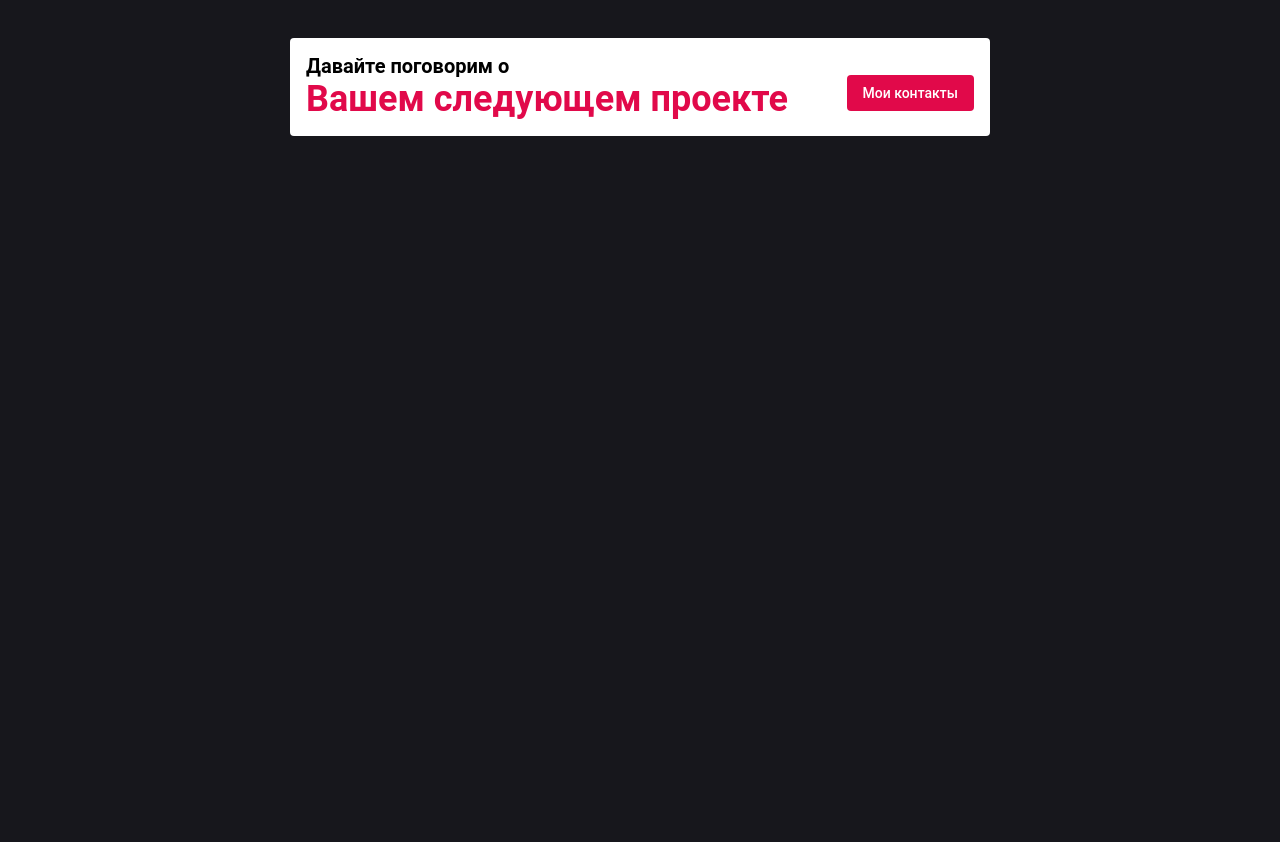
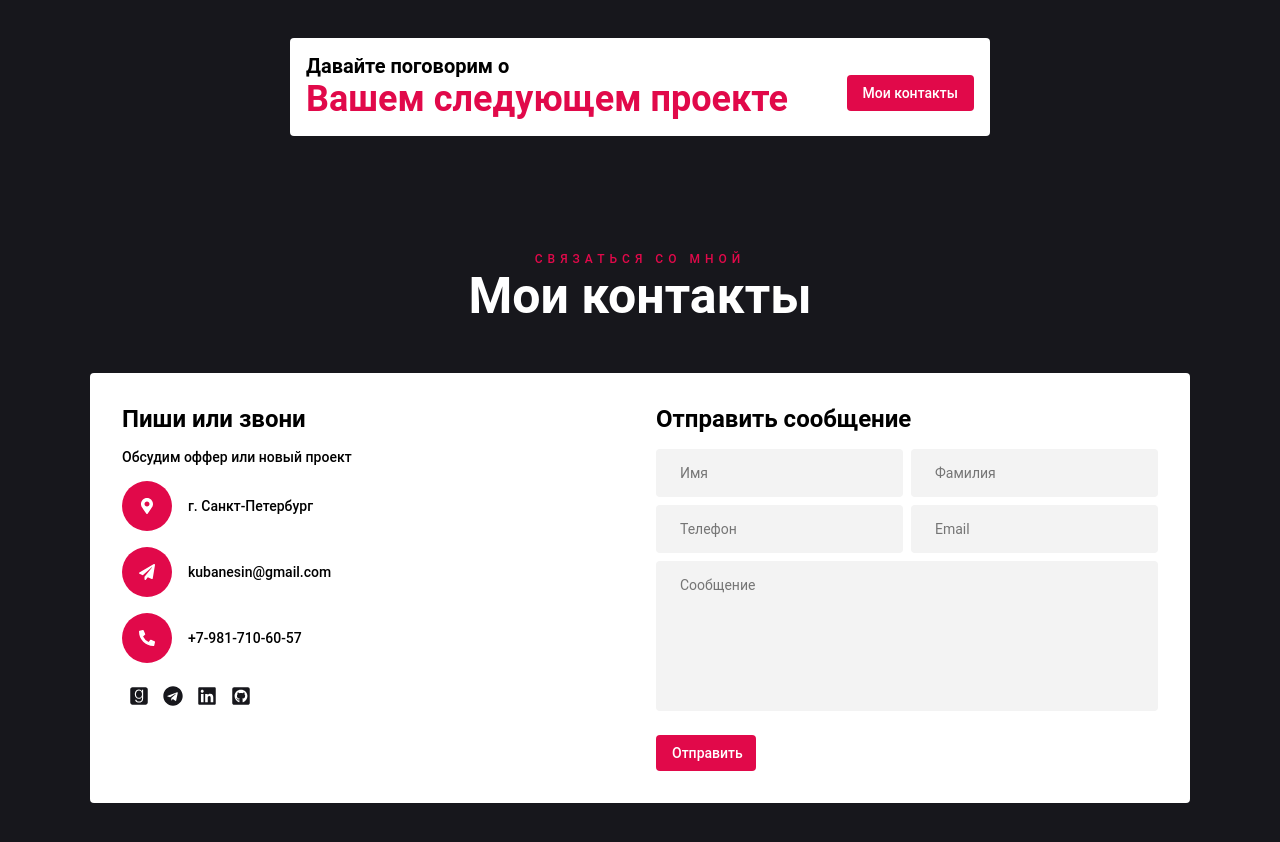
Before and after one commit to Kuban23/My-own-website, a React (Create React App) app: page / in a window 1280 px wide. Shown: the part 3520-4362 px from the top of the page. Before the commit the page ends 3656 px from the top, so only its background shows below. Built offline with nearby package versions, Linux system fonts and the light colour scheme.

Commit message:
feat:Реализация Contact

```diff
--- a/src/App.js
+++ b/src/App.js
@@ -4,6 +4,7 @@ import Home from './components/Home/Home';
 import About from './components/About/About';
 import Skills from './components/Skills/Skills';
 import Portfolio from './components/Portfolio/Portfolio';
+import Contact from './components/Contact/Contact';
 
 function App() {
    return (
@@ -13,6 +14,7 @@ function App() {
          <About />
          <Skills />
          <Portfolio/>
+         <Contact/>
       </div>
    );
 }
--- /dev/null
+++ b/src/components/Contact/Contact.jsx
@@ -0,0 +1,82 @@
+
+import React from 'react';
+import {
+  FaMapMarkerAlt,
+  FaPaperPlane,
+  FaPhoneAlt,
+  FaGoodreads,
+  FaTelegram,
+  FaLinkedin,
+  FaGithubSquare,
+} from 'react-icons/fa';
+
+import './Contact.scss';
+
+const Contact = () => {
+  return (
+    <div className="contact" id="contact">
+      <div className="contact__title">
+        <span>Связаться со мной</span>
+        <h1>Мои контакты</h1>
+      </div>
+      <div className="contact__form">
+        <div className="contact__left_container">
+          <h3>Пиши или звони</h3>
+          <p>Обсудим оффер или новый проект</p>
+          <div className="contact__left">
+            <div>
+              <FaMapMarkerAlt />
+            </div>
+            <p>г. Санкт-Петербург</p>
+          </div>
+          <div className="contact__left">
+            <div>
+              <FaPaperPlane />
+            </div>
+            <p>kubanesin@gmail.com</p>
+          </div>
+          <div className="contact__left">
+            <div>
+              <FaPhoneAlt />
+            </div>
+            <p>+7-981-710-60-57</p>
+          </div>
+          <div className="contact__icons">
+            <a href="#">
+              <FaGoodreads />
+            </a>
+            <a href="#">
+              <FaTelegram />
+            </a>
+            <a href="#">
+              <FaLinkedin />
+            </a>
+            <a href="#">
+              <FaGithubSquare />
+            </a>
+          </div>
+          </div>
+          <div className="contact__right">
+            <h3>Отправить сообщение</h3>
+            <div className="contact__inputs">
+              <input type="text" placeholder="Имя" />
+              <input type="text" placeholder="Фамилия" />
+            </div>
+            <div className="contact__inputs">
+              <input type="text" placeholder="Телефон" />
+              <input type="text" placeholder="Email" />
+            </div>
+            <div className="contact__inputs">
+              <textarea placeholder="Сообщение"></textarea>
+            </div>
+            <div className="contact__btn">
+              <a href="#">Отправить</a>
+            </div>
+          </div>
+
+      </div>
+    </div>
+  );
+};
+
+export default Contact;
--- /dev/null
+++ b/src/components/Contact/Contact.scss
@@ -0,0 +1,161 @@
+.contact{
+	max-width:1224px;
+	min-height: 100vh;
+	padding: 112px 24px 0px 24px;
+	margin: 0 auto;
+
+	@media screen and (max-width: 600px) {
+		padding: 112px 16px 50px 16px;
+	}
+
+	&__title{
+		text-align: center;
+
+		span{
+			color: #e1094a;
+			text-transform: uppercase;
+			font-size: 12px;
+			letter-spacing: 5px;
+			@media screen and (max-width: 750px) {
+				font-size: 10px;
+			}
+			}
+
+			h1{
+				margin-bottom: 48px;
+				color: #fff;
+				font-size: 50px;
+
+				@media screen and (max-width: 750px) {
+					font-size: 30px;
+				}
+				}
+	}
+
+	&__form{
+		max-width: 1100px;
+		display: grid;
+		grid-template-columns: repeat(2,1fr);
+		background: #fff;
+		border-radius: 4px;
+		padding: 32px;
+		margin-left: auto;
+		margin-right: auto;
+		gap: 32px;
+		overflow: hidden;
+
+		@media screen and (max-width: 600px) {
+			grid-template-columns: repeat(1,1fr);
+		}
+	}
+
+	&__left_container{
+
+		h3{
+		 font-size: 24px;
+		 margin-bottom: 16px;
+		}
+
+		p{
+			font-size: 14px;
+			margin-bottom: 16px;
+			margin: 0;
+		}
+	}
+
+	&__left{
+		display: flex;
+		align-items: center;
+		margin-top: 16px;
+
+		div{
+			width: 50px;
+			height: 50px;
+			display: flex;
+			justify-content: center;
+			align-items: center;
+			background: #e1094a;
+			border-radius: 50%;
+			color: #fff;
+			margin-right: 16px;
+		}
+
+		p{
+			font-size: 14px;
+			margin: 0;
+		}
+	}
+
+	&__icons{
+		display: flex;
+		margin-top: 16px;
+
+		svg{
+			width: 20px;
+			height: 20px;
+			}
+
+			a{
+			color: #17171C;
+			margin: 7px;
+			transition: .4s;
+
+			:hover {
+			transform: translateY(3px);
+		  }
+		}
+	}
+
+	&__right{
+		h3{
+			font-size: 24px;
+			margin-bottom: 16px;
+		  }
+
+		  div{
+			width: 100%;
+			display: grid;
+			grid-template-columns: repeat(auto-fit, minmax(150px,1fr));
+			gap: 8px;
+		  }
+
+		  input{
+			margin-bottom: 8px;
+			border: none;
+			background: #f3f3f3;
+			padding: 16px 24px;
+			border-radius: 4px;
+			font-size: 14px;
+			outline: none;
+		  }
+
+		  textarea{
+			border: none;
+			background: #f3f3f3;
+			padding: 16px 24px;
+			margin-bottom: 8px;
+			border-radius: 4px;
+			font-size: 14px;
+			min-height: 150px;
+			outline: none;
+			resize: none;
+			overflow: hidden;
+		  }
+	}
+
+		&__btn{
+			margin-top: 16px;
+			background: #e1094a;
+			border-radius: 4px;
+			padding: 10px 16px;
+			font-size: 14px;
+			max-width: 100px;
+
+			a{
+				text-decoration: none;
+				color: #fff;
+			}
+		}
+
+
+}
```
